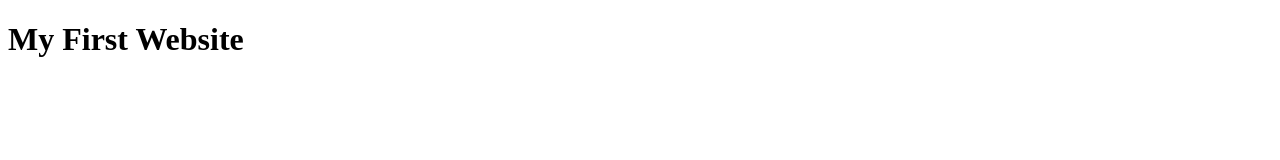
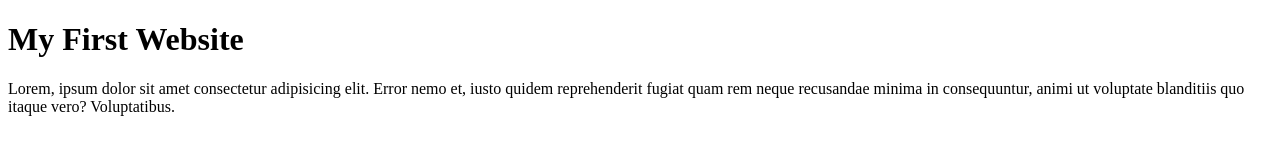
Before and after one commit to BelindaNcube/my-projects, a plain HTML site: page index.html in a window 1280 px wide. Drawn offline with Linux system fonts and the light colour scheme.

Commit message:
feat: added a paragraph

```diff
--- a/index.html
+++ b/index.html
@@ -7,5 +7,7 @@
 </head>
 <body>
     <h1>My First Website</h1>
+
+    <p>Lorem, ipsum dolor sit amet consectetur adipisicing elit. Error nemo et, iusto quidem reprehenderit fugiat quam rem neque recusandae minima in consequuntur, animi ut voluptate blanditiis quo itaque vero? Voluptatibus.</p>
 </body>
 </html>
```
